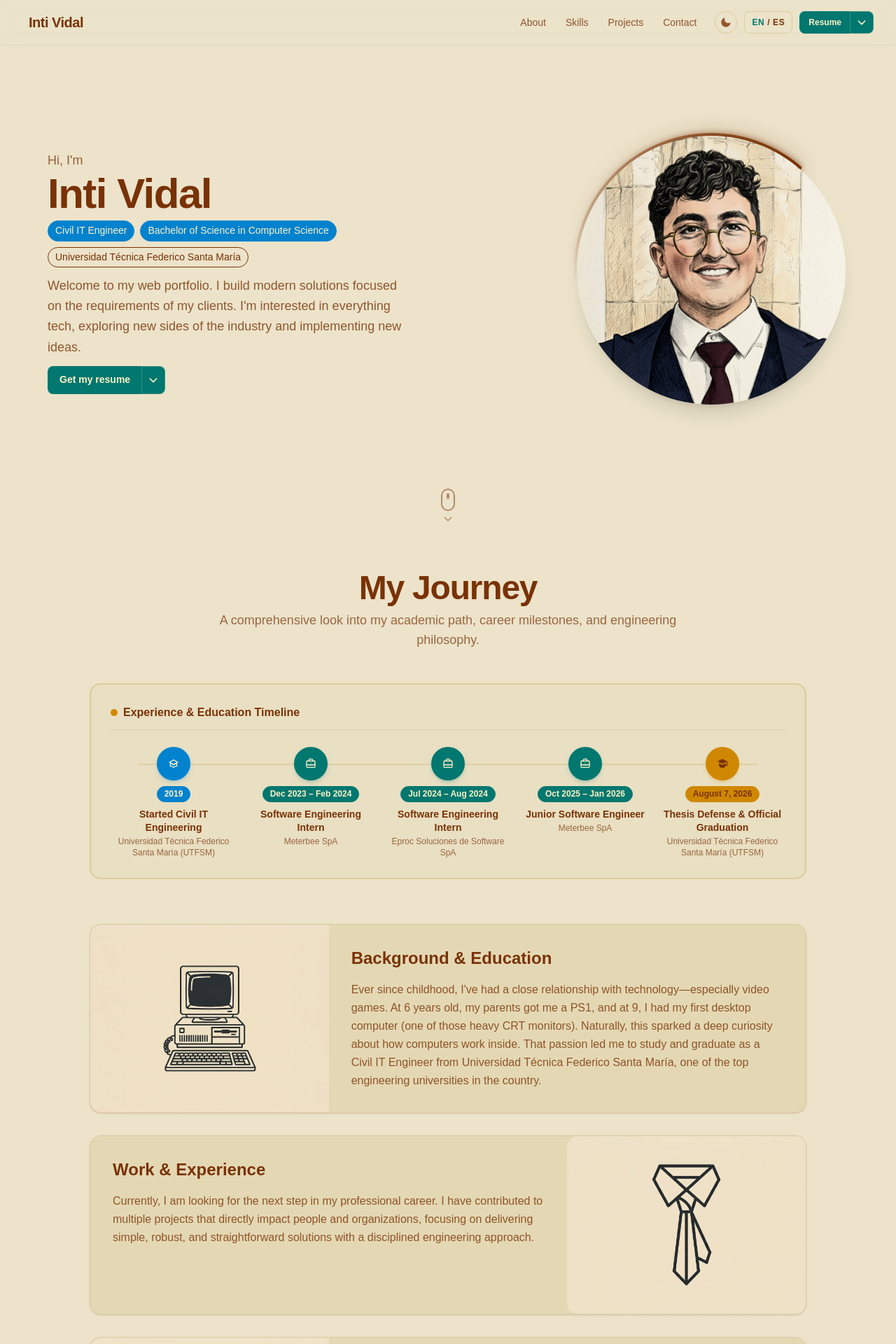
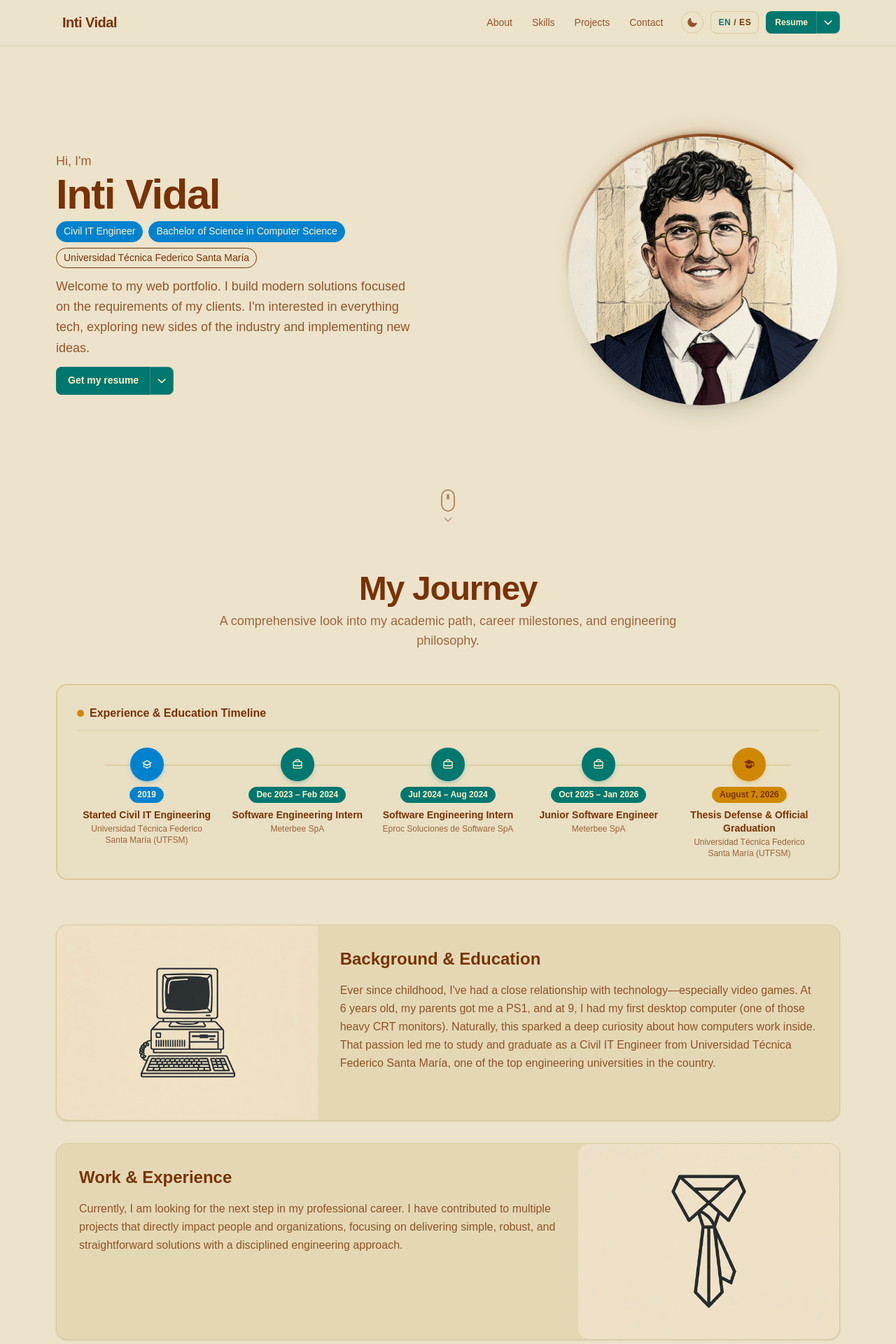
Before and after one commit to RealPingu/portfolio-ividal, a Next.js app: page / in a window 1280 px wide. Shown: the top 1920 px of the page at 70% size. Built offline with nearby package versions, Linux system fonts and the light colour scheme; a web font is replaced by a local one.

Commit message:
fix: fix navbar cover all horizontal space

```diff
--- a/app/components/About/about.tsx
+++ b/app/components/About/about.tsx
@@ -23,12 +23,12 @@ export default function About() {
             </div>
 
             {/* 2. Interactive Career & Academic Timeline */}
-            <div className="max-w-5xl mx-auto w-full">
+            <div className="w-full">
                 <CareerTimeline />
             </div>
 
             {/* 3. Narrative Story Cards */}
-            <div className="flex flex-col gap-8 max-w-5xl mx-auto w-full pt-4">
+            <div className="flex flex-col gap-8 w-full pt-4">
                 {aboutData.cards.map((card, idx) => {
                     const isReversed = idx % 2 === 1;
 
--- a/app/components/Hero/hero.tsx
+++ b/app/components/Hero/hero.tsx
@@ -13,7 +13,7 @@ export default function Hero() {
     const { heroData } = t;
 
     return (
-        <Section id="hero" className="flex-col justify-between items-center px-5">
+        <Section id="hero" className="flex-col justify-between items-center">
             {/* Main Content (Text + Portrait) */}
             <div className="flex-1 w-full flex flex-col-reverse md:flex-row items-center justify-center gap-4 md:gap-16">
                 {/* Left Column: Text */}
--- a/app/components/Navbar/navbar.tsx
+++ b/app/components/Navbar/navbar.tsx
@@ -12,7 +12,7 @@ export default function Navbar() {
 
     return (
         <header className="w-full">
-            <div className="navbar bg-base-100/90 backdrop-blur-md shadow-xs max-w-6xl xl:max-w-7xl mx-auto px-3 sm:px-8 flex-nowrap justify-between">
+            <div className="navbar w-full px-4 sm:px-8 md:px-12 lg:px-16 xl:px-20 flex-nowrap justify-between">
                 {/* Left Side: Hamburger (mobile/tablet) + Brand */}
                 <div className="navbar-start flex items-center gap-1 w-auto">
                     {/* Mobile Dropdown (Sections Only) */}
--- a/app/components/Projects/projects.tsx
+++ b/app/components/Projects/projects.tsx
@@ -23,7 +23,7 @@ export default function Projects() {
             </div>
 
             {/* Projects List */}
-            <div className="flex flex-col gap-8 max-w-5xl mx-auto w-full">
+            <div className="flex flex-col gap-8 w-full">
                 {projectsData.projects.map((project, idx) => {
                     const isReversed = idx % 2 === 1;
 
--- a/app/components/Skills/skills.tsx
+++ b/app/components/Skills/skills.tsx
@@ -24,7 +24,7 @@ export default function Skills() {
             </div>
 
             {/* Categories Grid */}
-            <div className="grid grid-cols-1 md:grid-cols-2 gap-6 max-w-5xl mx-auto w-full">
+            <div className="grid grid-cols-1 md:grid-cols-2 gap-6 w-full">
                 {skillsData.categories.map((category, idx) => (
                     <div
                         key={idx}
--- a/app/layout.tsx
+++ b/app/layout.tsx
@@ -27,11 +27,13 @@ export default function RootLayout({ children }: LayoutProps<"/">) {
         >
             <body className="min-h-screen flex flex-col bg-base-100 text-base-content transition-colors duration-200">
                 <Providers>
-                    <div className="sticky top-0 z-50 backdrop-blur-md bg-base-100/80">
+                    {/* Full-width edge-to-edge sticky header */}
+                    <div className="sticky top-0 z-50 w-full backdrop-blur-md bg-base-100/90 border-b border-base-200/80 shadow-xs">
                         <Navbar />
                     </div>
 
-                    <main className="flex-1 w-full max-w-6xl xl:max-w-7xl mx-auto px-6 sm:px-8 lg:px-12 pb-16">
+                    {/* Content area with fluid scaling and static side margins */}
+                    <main className="flex-1 w-full px-4 sm:px-8 md:px-12 lg:px-16 xl:px-20 pb-16">
                         {children}
                     </main>
                 </Providers>
```
